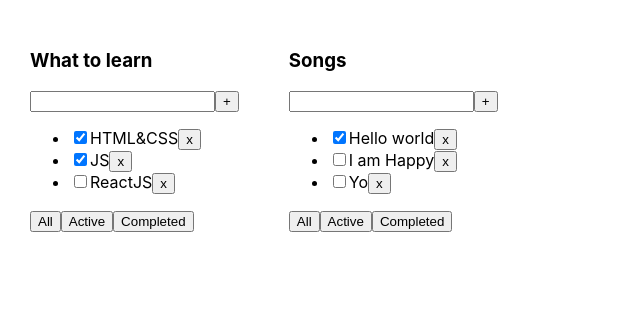
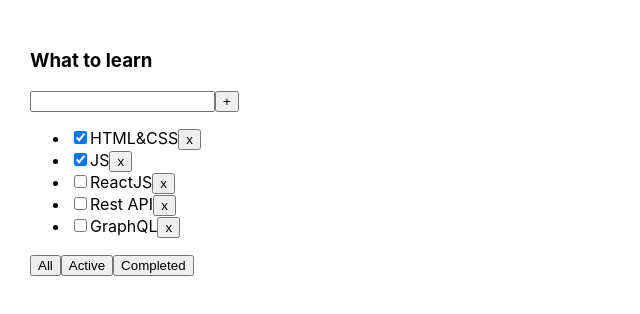
Before and after one commit to ksn-i777/todolist, a React (Create React App) app: page / in a window 1280 px wide. Shown: the top 314 px of the page, without its empty margins (0-640 px from the left). Built offline with nearby package versions, Linux system fonts and the light colour scheme.

Commit message:
lesson 3

```diff
--- a/package.json
+++ b/package.json
@@ -10,10 +10,12 @@
     "@types/node": "^12.0.0",
     "@types/react": "^16.9.0",
     "@types/react-dom": "^16.9.0",
+    "@types/uuid": "^8.3.4",
     "react": "^16.13.1",
     "react-dom": "^16.13.1",
     "react-scripts": "3.4.1",
-    "typescript": "~3.7.2"
+    "typescript": "~3.7.2",
+    "uuid": "^9.0.0"
   },
   "scripts": {
     "start": "react-scripts start",
--- a/src/App.tsx
+++ b/src/App.tsx
@@ -1,71 +1,55 @@
 import React, { useState } from 'react';
 import './App.css';
-import {Todolist} from './components/Todolist';
+import {StatusType, Todolist} from './components/Todolist';
+import {v1} from "uuid";
 
 export function App() {
 
-    const title_1="What to learn";
-    const title_2="Songs";
+    const title="What to learn";
 
-    const initialTasks_1 = [
-        { id: 1, title: "HTML&CSS", isDone: true },
-        { id: 2, title: "JS", isDone: true },
-        { id: 3, title: "ReactJS", isDone: false },
+    const initialTasks = [
+        { id: v1(), title: "HTML&CSS", isDone: true },
+        { id: v1(), title: "JS", isDone: true },
+        { id: v1(), title: "ReactJS", isDone: false },
+        { id: v1(), title: "Rest API", isDone: false },
+        { id: v1(), title: "GraphQL", isDone: false },
     ];
-    const initialTasks_2 = [
-        { id: 1, title: "Hello world", isDone: true },
-        { id: 2, title: "I am Happy", isDone: false },
-        { id: 3, title: "Yo", isDone: false },
-    ];
+    let [tasks, setTasks] = useState(initialTasks);
 
-    let [tasks_1, setTasks_1] = useState(initialTasks_1);
-    let [tasks_2, setTasks_2] = useState(initialTasks_2);
+    function removeTask (id: string) {
+        setTasks(tasks.filter((el) => el.id !== id))
+    }
 
-    const removeTask_1 = (id: number) => {
-        setTasks_1(tasks_1.filter((el) => el.id !== id))
-    };
-    const removeTask_2 = (id: number) => {
-        setTasks_2(tasks_2.filter((el) => el.id !== id))
-    };
+    const [status, setStatus] = useState<StatusType>('all');
+    let filteredTasks = tasks;
+    if (status === 'active') {
+        filteredTasks = tasks.filter((el) => !el.isDone)
+    } else if (status === 'completed') {
+        filteredTasks = tasks.filter((el) => el.isDone)
+    }
+    function filterTasks (value: StatusType) {
+        setStatus(value)
+    }
 
-    const [status_1, setStatus_1] = useState('all');
-    const [status_2, setStatus_2] = useState('all');
-
-    let filteredTasks_1 = tasks_1;
-    let filteredTasks_2 = tasks_2;
-
-    if (status_1 === 'active') {
-        filteredTasks_1 = tasks_1.filter((el) => el.isDone === false)
-    } else if (status_1 === 'completed') {
-        filteredTasks_1 = tasks_1.filter((el) => el.isDone === true)
-    };
-    if (status_2 === 'active') {
-        filteredTasks_2 = tasks_2.filter((el) => el.isDone === false)
-    } else if (status_2 === 'completed') {
-        filteredTasks_2 = tasks_2.filter((el) => el.isDone === true)
-    };
-
-    const filterTasks_1 = (value: string) => {
-        setStatus_1(value)
-    };
-    const filterTasks_2 = (value: string) => {
-        setStatus_2(value)
-    };
+    function addTask (value: string) {
+        const task = {
+            id: v1(),
+            title: value,
+            isDone: false,
+        };
+        const tasksWithNewTask = [task, ...tasks];
+        setTasks(tasksWithNewTask)
+    }
 
     return (
         <div className="App">
             <Todolist
-                title={title_1}
-                tasks={filteredTasks_1}
-                removeTask={removeTask_1}
-                filterTasks={filterTasks_1}
-            />
-            <Todolist
-                title={title_2}
-                tasks={filteredTasks_2}
-                removeTask={removeTask_2}
-                filterTasks={filterTasks_2}
+                title={title}
+                tasks={filteredTasks}
+                removeTask={removeTask}
+                filterTasks={filterTasks}
+                addTask={addTask}
             />
         </div>
     );
-};
+}
--- a/src/components/Todolist.tsx
+++ b/src/components/Todolist.tsx
@@ -1,7 +1,9 @@
-import React from 'react';
+import React, {ChangeEvent, KeyboardEvent, useState} from 'react';
+
+export type StatusType = 'all' | 'active' | 'completed';
 
 type TaskType = {
-    id: number,
+    id: string,
     title: string,
     isDone: boolean,
 };
@@ -9,33 +11,57 @@
 type TodolistPropsType = {
     title: string,
     tasks: Array<TaskType>,
-    removeTask: (id: number) => void,
-    filterTasks: (value: 'all' | 'active' | 'completed') => void,
+    removeTask: (id: string) => void,
+    filterTasks: (value: StatusType) => void,
+    addTask: (value: string) => void,
 };
 
 export const Todolist = (props: TodolistPropsType) => {
+
+    const [writeText, setWriteText] = useState('');
+
+    function onChangeInput (e: ChangeEvent<HTMLInputElement>) {setWriteText(e.currentTarget.value)}
+    function onKeyPressInput (e: KeyboardEvent<HTMLInputElement>) {
+        if (e.ctrlKey && e.charCode === 13) {
+            props.addTask(writeText)
+            setWriteText('')
+        }
+    }
+    function onClickPlus () {
+        props.addTask(writeText)
+        setWriteText('')
+    }
+    function filterAllTasks () {props.filterTasks('all')}
+    function filterActiveTasks () {props.filterTasks('active')}
+    function filterCompletedTasks () {props.filterTasks('completed')}
+
     return (
         <div>
             <h3>{props.title}</h3>
             <div>
-                <input/>
-                <button>+</button>
+                <input value={writeText} onChange={onChangeInput} onKeyPress={onKeyPressInput}/>
+                <button onClick={onClickPlus}>+</button>
             </div>
             <ul>
                 {props.tasks.map(el => {
+
+                    function deleteTask () {
+                        props.removeTask(el.id)
+                    }
+
                     return (
-                        <li>
+                        <li key={el.id}>
                             <input type="checkbox" checked={el.isDone}/>
                             <span>{el.title}</span>
-                            <button onClick={() => {props.removeTask(el.id)}}>x</button>
+                            <button onClick={deleteTask}>x</button>
                         </li>
                     )
                 })}
             </ul>
             <div>
-                <button onClick={() => {props.filterTasks('all')}}>All</button>
-                <button onClick={() => {props.filterTasks('active')}}>Active</button>
-                <button onClick={() => {props.filterTasks('completed')}}>Completed</button>
+                <button onClick={filterAllTasks}>All</button>
+                <button onClick={filterActiveTasks}>Active</button>
+                <button onClick={filterCompletedTasks}>Completed</button>
             </div>
         </div>
     )
```
Also changed, not shown: 1 other file (tests, documents, lock files or other folders).
